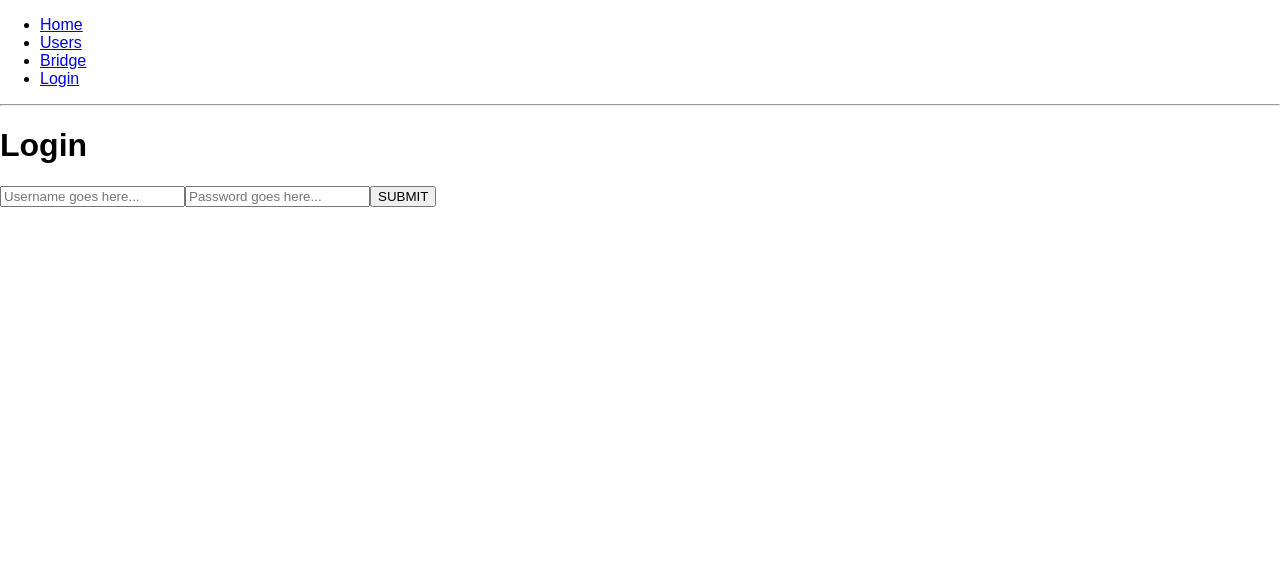
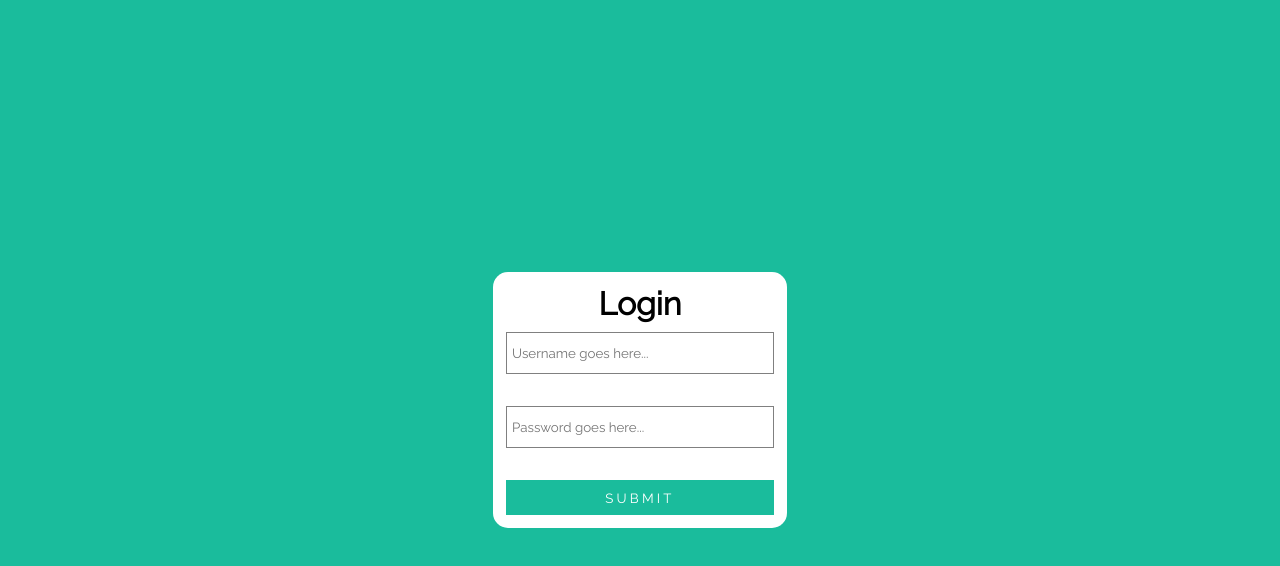
Before and after one commit to bluecitylights/huecontrol, a React (Create React App) app in the folder client/: page /login in a window 1280 px wide. Shown: the top 566 px of the page. Built offline with nearby package versions, Linux system fonts and the light colour scheme.

Commit message:
Implement login screen

```diff
--- a/client/src/App.js
+++ b/client/src/App.js
@@ -1,10 +1,14 @@
 import React, { Component } from 'react';
 import logo from './logo.svg';
 import './App.css';
-import { Switch, Route, Link } from 'react-router-dom'
+import { Switch, Route, Link, Router, withRouter } from 'react-router-dom'
 import Users from './components/Users';
 import Bridge from './components/Bridge';
 import Login from './components/Login';
+import AuthService from './components/AuthService';
+import withAuth from './components/withAuth';
+const Auth = new AuthService();
+
 
 const Home = () => (
   <div>
@@ -38,12 +42,39 @@ const Header = () => (
   </header>
 )
 
-const App = () => (
+class Footer extends React.Component{
+  constructor() {
+    super();
+    this.handleLogout = this.handleLogout.bind(this);
+  }
+
+  handleLogout() {
+    Auth.logout();
+    this.props.history.replace('/login');
+  }
+
+  render() {
+    if (Auth.loggedIn) {
+      return (<button type="button" className="form-submit" onClick={this.handleLogout}>Logout</button>);
+    }
+    <h2>Please login</h2>
+  }
+
+}
+
+const FooterWithRouter = withRouter(Footer);
+
+const Layout = () => (
   <div>
     <Header />
-    <hr />
     <Main />
+    <FooterWithRouter />
   </div>
 )
 
-export default App;
+const LayoutWithRouter = withRouter(Layout);
+
+const App = () => (
+  <LayoutWithRouter/>
+)
+export default withAuth(App);
--- a/client/src/components/AuthService.js
+++ b/client/src/components/AuthService.js
@@ -25,6 +25,8 @@ export default class AuthService {
     loggedIn() {
         // Checks if there is a saved token and it's still valid
         const token = this.getToken() // GEtting token from localstorage
+        console.log('token ' + token);
+        console.log('loggedin' + !!token && !this.isTokenExpired(token));
         return !!token && !this.isTokenExpired(token) // handwaiving here
     }
 
@@ -38,7 +40,7 @@ export default class AuthService {
                 return false;
         }
         catch (err) {
-            return false;
+            return true;
         }
     }
 
--- a/client/src/components/Login.css
+++ b/client/src/components/Login.css
@@ -0,0 +1,52 @@
+@import url('https://fonts.googleapis.com/css?family=Raleway');
+
+.center{
+    font-family: 'Raleway', sans-serif;
+    background-color: #1abc9c;
+    position: absolute;
+    height: 100%;
+    width: 100%;
+    display: flex;
+    justify-content: center;
+    align-items: center;
+}
+
+.card{
+    background-color: #fff;
+    border-radius: 15px;
+    padding: 0.8rem;
+}
+
+.card > form{
+    display: flex;
+    flex-direction: column;
+}
+
+.card h1{
+    text-align: center;
+    margin-top: 0;
+    margin-bottom: 10px;
+}
+
+.form-item{
+    font-family: 'Raleway', sans-serif;
+    padding: 5px;
+    margin-bottom: 2rem;
+    height: 30px;
+    width: 16rem;
+    border: 1px solid grey;
+}
+
+.form-submit{
+    font-family: 'Raleway', sans-serif;
+    height: 35px;
+    color: #fff;
+    background-color: #1abc9c;
+    border: none;
+    letter-spacing: 0.2rem;
+    transition: 0.3s opacity ease;
+    cursor: pointer;
+}
+.form-submit:hover{
+   opacity: 0.6;
+}
--- a/client/src/components/Login.js
+++ b/client/src/components/Login.js
@@ -1,24 +1,39 @@
 import React from 'react';
 import './Login.css';
 import AuthService from './AuthService';
-import { withRouter } from "react-router-dom";
+import { Redirect } from "react-router-dom";
 
 class Login extends React.Component {
 	constructor(){
-		super();
-		this.handleChange = this.handleChange.bind(this);
+        super();
+        this.handleChange = this.handleChange.bind(this);
 		this.handleFormSubmit = this.handleFormSubmit.bind(this);
 		this.Auth = new AuthService();
 	}
 
 	componentWillMount(){
 		if(this.Auth.loggedIn()) {
-			this.props.history.replace('/');
+            this.props.history.replace('/');
 		}
-	}
+    }
+
+    handleChange(e){
+        this.setState(
+            {
+                [e.target.name]: e.target.value
+            }
+        );
+    }
+
+    handleFormSubmit(e){
+        e.preventDefault();
+        this.Auth.login(this.state.username,this.state.password)
+            .then(res => {this.props.history.replace('/');})
+            .catch(alert);
+    }
 
 	render() {
-		return (
+        return (
 			<div className="center">
 				<div className="card">
 					<h1>Login</h1>
@@ -47,21 +62,6 @@ class Login extends React.Component {
 			</div>
 		);
 	}
-
-	handleChange(e){
-		this.setState(
-			{
-				[e.target.name]: e.target.value
-			}
-		);
-	}
-
-	handleFormSubmit(e){
-		e.preventDefault();
-		this.Auth.login(this.state.username,this.state.password)
-			.then(res => {this.props.history.replace('/');})
-			.catch(alert);
-	}
 }
 
-export default withRouter(Login);
+export default Login;
--- /dev/null
+++ b/client/src/components/withAuth.js
@@ -0,0 +1,49 @@
+import React, { Component } from 'react';
+import AuthService from './AuthService';
+import { withRouter } from "react-router-dom";
+
+export default function withAuth(AuthComponent) {
+    const Auth = new AuthService();
+
+    return withRouter(class AuthWrapped extends Component {
+        constructor() {
+            super();
+            this.state = {
+                user: null
+            }
+        }
+
+        componentWillMount() {
+            if (!Auth.loggedIn()) {
+                console.log('not logged in');
+                this.props.history.replace('/login')
+            }
+            else {
+                try {
+                    const profile = Auth.getProfile()
+                    this.setState({
+                        user: profile
+                    })
+                }
+                catch(err){
+                    Auth.logout()
+                    this.props.history.replace('/login')
+                }
+            }
+        }
+
+        render() {
+            console.log('withauth loc ' + JSON.stringify(this.props.location));
+            console.log('user ' + this.state.user);
+            if (this.state.user) {
+                console.log('hist ' + JSON.stringify(this.props.history));
+                return (
+                    <AuthComponent location={this.props.location} user={this.state.user} />
+                )
+            }
+            else {
+                return null
+            }
+        }
+    })
+}
--- a/client/src/index.js
+++ b/client/src/index.js
@@ -2,8 +2,17 @@ import React from 'react';
 import ReactDOM from 'react-dom';
 import './index.css';
 import App from './App';
-import {BrowserRouter} from 'react-router-dom';
+import {BrowserRouter, Route} from 'react-router-dom';
 import registerServiceWorker from './registerServiceWorker';
+import Login from './components/Login';
 
-ReactDOM.render(<BrowserRouter><App /></BrowserRouter>, document.getElementById('root'));
+
+ReactDOM.render(
+    <BrowserRouter>
+        <div>
+            <Route component={App}/>
+            <Route exact path="/login" component={Login} />
+        </div>
+    </BrowserRouter>,
+    document.getElementById('root'));
 registerServiceWorker();
```
Also changed, not shown: 1 other file (tests, documents, lock files or other folders).
